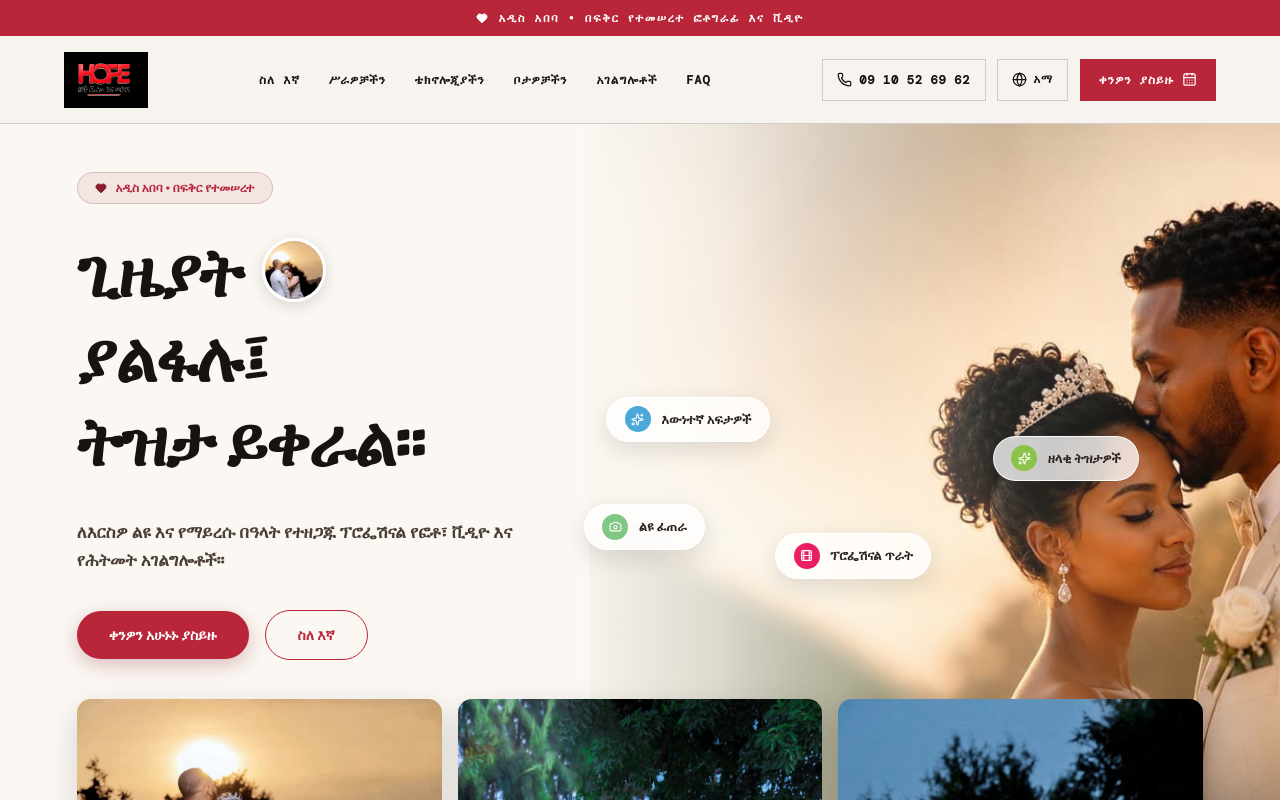
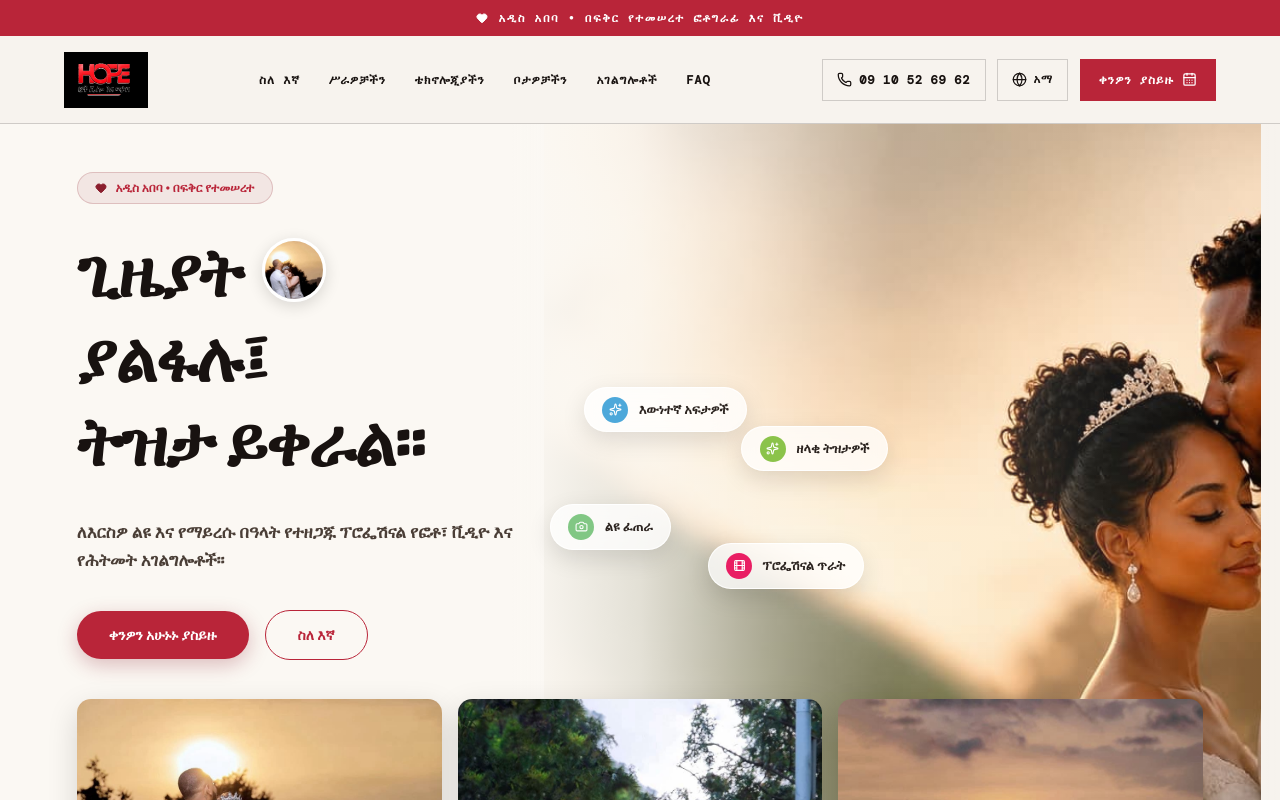
Before and after one commit to crossdagifx1/hope-photo-velo, a React (Vite) app: page / in a window 1280 px wide. Shown: the top 800 px of the page. Built offline with nearby package versions, Linux system fonts and the light colour scheme; a web font is replaced by a local one.

Commit message:
Reposition couple photo to left and frame subject faces in bottom proof cards

```diff
--- a/src/main.jsx
+++ b/src/main.jsx
@@ -859,7 +859,7 @@ function App() {
 
           {/* Full-width Gallery proof strip at bottom of hero section */}
           <div className="hero-proof-strip">
-            {[galleryImages[0], galleryImages[6], galleryImages[8]].map((img, i) => (
+            {[galleryImages[0], galleryImages[1], galleryImages[3]].map((img, i) => (
               <div key={i} className="hero-proof-tile">
                 <img
                   src={img.src}
--- a/src/styles.css
+++ b/src/styles.css
@@ -109,11 +109,11 @@ img { display:block; max-width:100%; }
 .hero-bg-image {
   position: absolute;
   top: 0;
-  right: 0;
-  width: 54%;
+  right: 1.5vw;
+  width: 56%;
   height: 100%;
   background-size: cover;
-  background-position: 68% 10%;
+  background-position: 50% 10%;
   z-index: 1;
 }
 
@@ -126,9 +126,9 @@ img { display:block; max-width:100%; }
   background: linear-gradient(
     90deg,
     #FBF8F3 0%,
-    #FBF8F3 44%,
-    rgba(251, 248, 243, 0.82) 56%,
-    rgba(251, 248, 243, 0.15) 78%,
+    #FBF8F3 40%,
+    rgba(251, 248, 243, 0.85) 50%,
+    rgba(251, 248, 243, 0.2) 70%,
     transparent 100%
   );
   z-index: 2;
@@ -298,16 +298,16 @@ img { display:block; max-width:100%; }
 .green-icon { background: #81C784; }
 .pink-icon { background: #E91E63; }
 
-.hero-pill-blue { top: 46%; left: 47%; animation-delay: 0s; }
-.hero-pill-lime { top: 54%; right: 5vw; animation-delay: 1.2s; }
-.hero-pill-green { top: 68%; left: 45%; animation-delay: 2.4s; }
-.hero-pill-pink { top: 74%; left: 62%; animation-delay: 3.6s; }
+.hero-pill-blue { top: 44%; left: 45%; animation-delay: 0s; }
+.hero-pill-lime { top: 52%; left: 59%; animation-delay: 1.2s; }
+.hero-pill-green { top: 68%; left: 42%; animation-delay: 2.4s; }
+.hero-pill-pink { top: 76%; left: 56%; animation-delay: 3.6s; }
 
 /* Responsive mobile & tablet adjustments */
 @media (max-width: 900px) {
   .hero-ref-design {
     min-height: 100vh;
-    padding: 6rem 1.2rem 2.5rem;
+    padding: 5.5rem 1.2rem 2rem;
     display: flex;
     flex-direction: column;
     justify-content: flex-end;
@@ -321,10 +321,11 @@ img { display:block; max-width:100%; }
     position: absolute;
     top: 0;
     left: 0;
+    right: 0;
     width: 100%;
     height: 100%;
     background-size: cover;
-    background-position: 70% top;
+    background-position: 52% 10%;
     z-index: 1;
   }
   .hero-bg-overlay {
@@ -432,7 +433,7 @@ img { display:block; max-width:100%; }
 .hero-proof-tile img {
   width: 100%; height: 100%;
   object-fit: cover;
-  object-position: center top;
+  object-position: center 22%;
   transition: transform .5s ease;
 }
 .hero-proof-tile:hover img { transform: scale(1.05); }
@@ -443,11 +444,12 @@ img { display:block; max-width:100%; }
     display: grid;
     grid-template-columns: repeat(3, 1fr);
     gap: 8px;
-    margin-top: 1.6rem;
+    margin-top: 1.4rem;
     width: 100%;
   }
   .hero-proof-tile {
-    height: 140px;
+    height: 125px;
+    border-radius: 10px;
   }
 }
 
```
